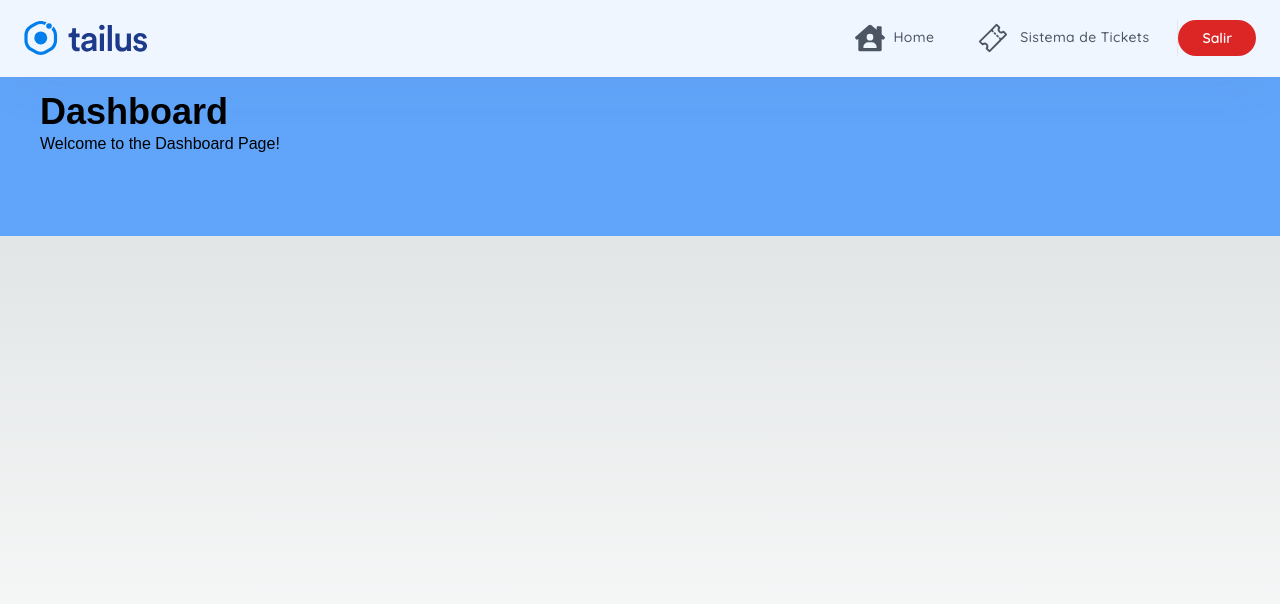
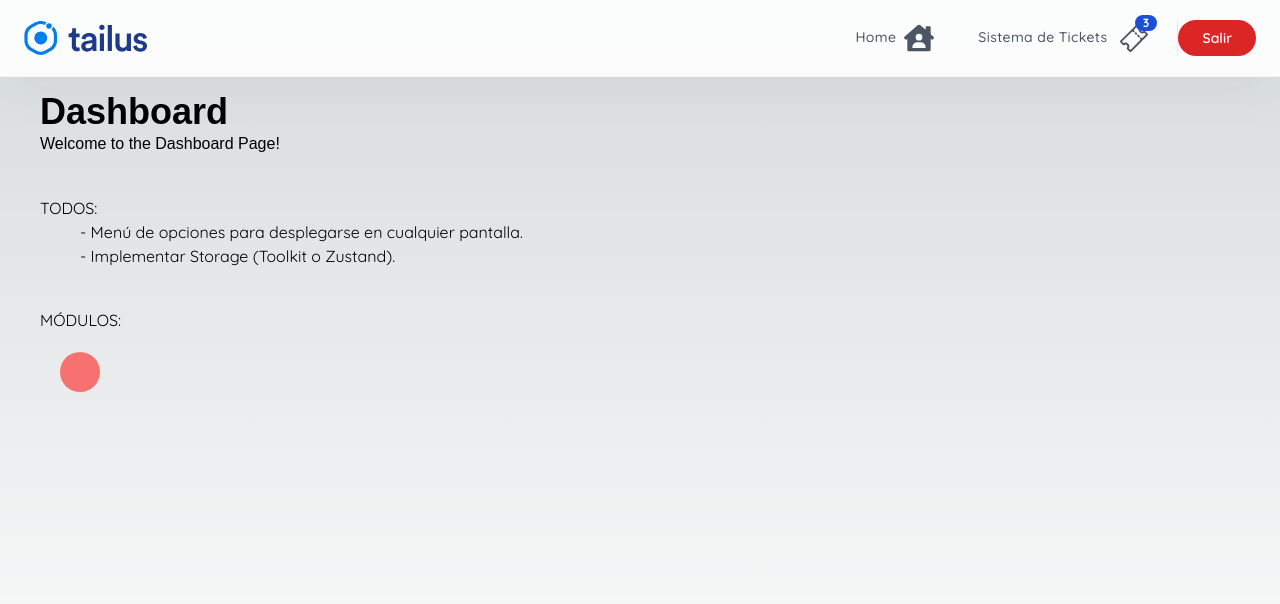
Before and after one commit to JCUrquiza/crmsmocho, a Next.js app: page /dashboard in a window 1280 px wide. Shown: the top 604 px of the page. Built offline with nearby package versions, Linux system fonts and the light colour scheme; a web font is replaced by a local one.

Commit message:
Implementing table into tickets page

```diff
--- a/src/app/dashboard/layout.tsx
+++ b/src/app/dashboard/layout.tsx
@@ -11,7 +11,7 @@ export default function LoginLayout({
 
       <TopMenu />
 
-      <div className="px-0 py-20 sm:px-10 bg-blue-400">
+      <div className="px-0 py-20 sm:px-10 ">
         { children }
       </div>
 
--- a/src/app/dashboard/page.tsx
+++ b/src/app/dashboard/page.tsx
@@ -7,6 +7,44 @@ export default function () {
 
             <Title title='Dashboard' subTitle='Welcome to the Dashboard Page!' />
 
+            <div className='py-10'>
+
+                <div className='pb-10'>
+                    <h3>TODOS:</h3>
+                    <ul className='px-10'>
+                        <li> - Menú de opciones para desplegarse en cualquier pantalla.</li>
+                        <li> - Implementar Storage (Toolkit o Zustand).</li>
+                    </ul>
+                </div>
+
+                <h3>MÓDULOS:</h3>
+                <div className='flex p-5'>
+    	            <input type='checkbox' className=' bg-red-400 h-10 w-10 rounded-[100%] cursor-pointer
+                        appearance-none peer z-20 checked:opacity-50  transition-all duration-300
+                        checked:mt-1 checked:h-8 checked:w-8
+                    '/>
+	                <div className="absolute h-16 w-16 bg-gray-800 rounded-[100%]  opacity-0 transition-all duration-200
+                        peer-checked:rounded-[2%] peer-checked:h-96 peer-checked:w-80 peer-checked:opacity-100 peer-checked:visible
+                        flex flex-col px-3 pt-12 invisible">
+		                <div className='flex flex-col gap-3'>
+			                <div className='w-full h-12 bg-green-600 rounded-xl flex justify-center items-center text-white font-bold'>
+				                Sistema de Tickets
+			                </div>
+			                <div className='w-full h-12 bg-green-600 rounded-xl flex justify-center items-center font-bold'>
+				                Creación de Usuarios
+			                </div>
+			                <div className='w-full h-12 bg-green-600 rounded-xl flex justify-center items-center text-white font-bold'>
+				                Inventario
+			                </div>
+			                <div className='w-full h-12 bg-green-600 rounded-xl flex justify-center items-center text-white font-bold'>
+				                Drag & Drop
+			                </div>
+		                </div>
+	                </div>
+                </div>
+
+            </div>
+
         </div>
     )
 }
--- a/src/components/ui/top-menu/TopMenu.tsx
+++ b/src/components/ui/top-menu/TopMenu.tsx
@@ -29,14 +29,19 @@ export const TopMenu = () => {
                             <ul className="space-y-6 tracking-wide font-medium text-base lg:text-sm lg:flex lg:space-y-0">
                                 <li className='mr-3'>
                                     <Link href={'/dashboard'} className="flex md:px-4 transition hover:text-primary dark:hover:text-primaryLight">
-                                        <FaHouseUser className='mr-2' size={30} />
                                         <span className='pt-1'>Home</span>
+                                        <FaHouseUser className='ml-2' size={30} />
                                     </Link>
                                 </li>
                                 <li>
                                     <Link href={'/dashboard/tickets'} className="flex md:px-4 transition hover:text-primary dark:hover:text-primaryLight">
-                                        <IoTicketOutline size={30} />
-                                        <span className='ml-3 pt-1'>Sistema de Tickets</span>
+                                        <span className='mr-3 pt-1'>Sistema de Tickets</span>
+                                        <div className='relative'>
+                                            <span className='absolute text-xs rounded-full px-2 font-bold -top-2 -right-2 bg-blue-700 text-white'>
+                                                3
+                                            </span>
+                                            <IoTicketOutline size={30} />
+                                        </div>
                                     </Link>
                                 </li>
                             </ul>
```
